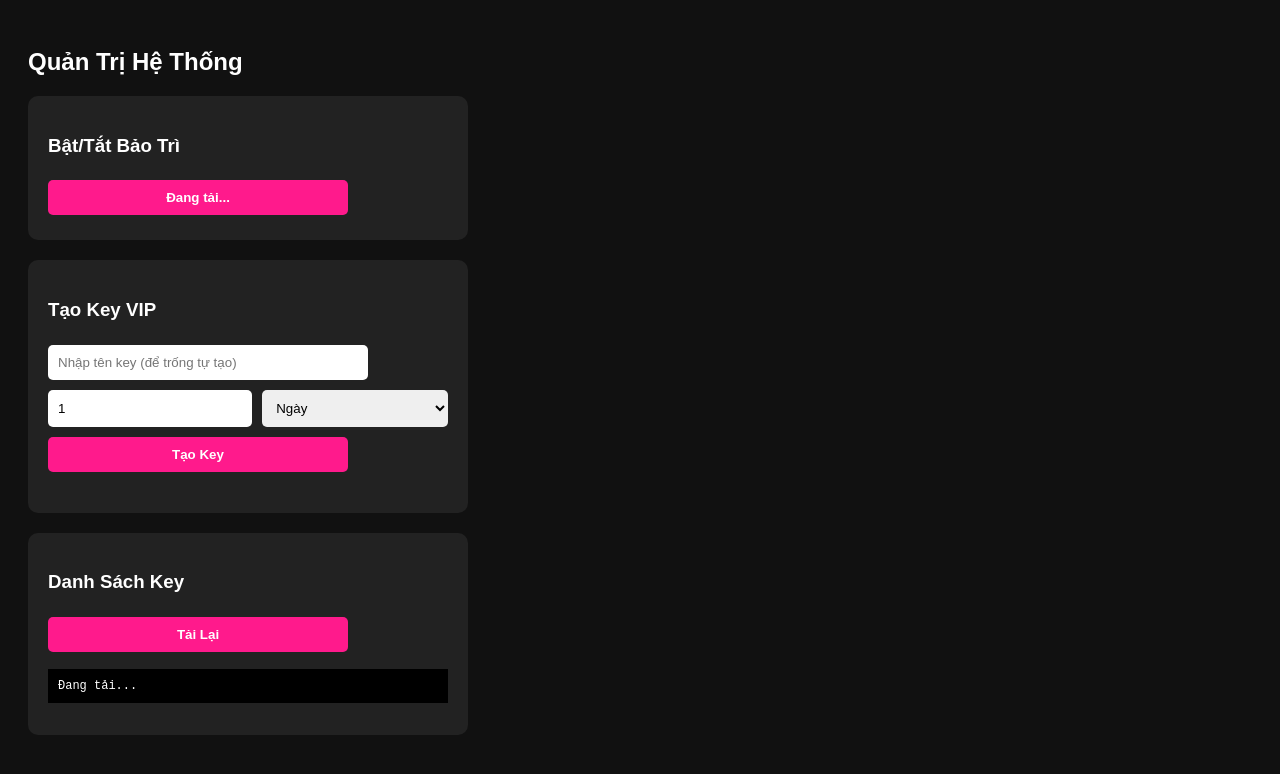
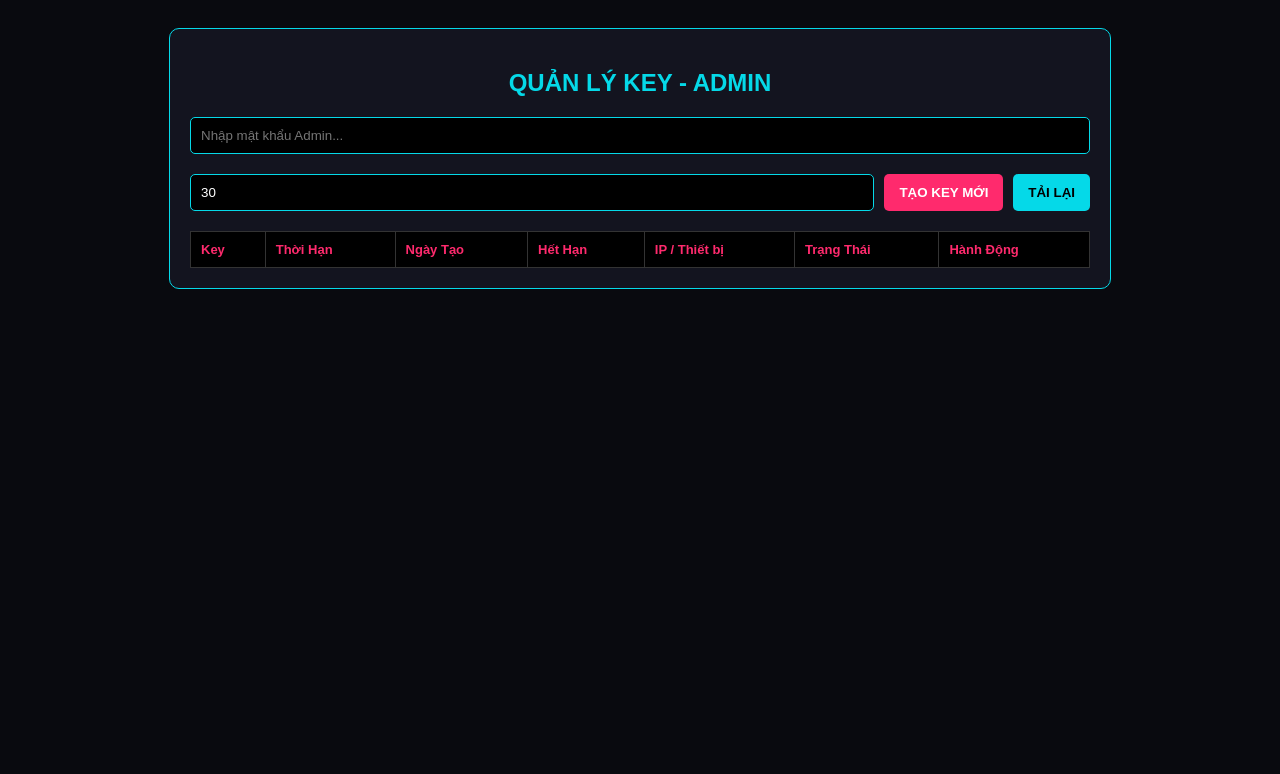
Before and after one commit to mindepzaivip12-bit/Lc79vipadmin, a website: page admin.html in a window 1280 px wide. Drawn offline with Linux system fonts and the light colour scheme; no server answers.

Commit message:
Update admin.html

```diff
--- a/admin.html
+++ b/admin.html
@@ -1,91 +1,128 @@
-<!DOCTYPE html>
+<!doctype html>
 <html lang="vi">
 <head>
 <meta charset="utf-8">
-<title>Admin Panel</title>
+<title>ADMIN - Quản Lý Key</title>
 <style>
-    body { font-family: sans-serif; background: #111; color: #fff; padding: 20px; }
-    input, select, button { padding: 10px; margin: 5px 0; width: 100%; max-width: 300px; border-radius: 5px; border: none; }
-    button { background: #ff1a8c; color: white; cursor: pointer; font-weight: bold; }
-    .box { background: #222; padding: 20px; border-radius: 10px; margin-bottom: 20px; max-width: 400px; }
-    pre { background: #000; padding: 10px; overflow-x: auto; font-size: 12px; }
-    .row { display: flex; gap: 10px; }
+  body { background: #090a0f; color: #fff; font-family: sans-serif; padding: 20px; }
+  .container { max-width: 900px; margin: auto; background: #13141f; padding: 20px; border-radius: 10px; border: 1px solid #05d9e8; }
+  h2 { color: #05d9e8; text-align: center; }
+  .form-group { display: flex; gap: 10px; margin-bottom: 20px; }
+  input { padding: 10px; border-radius: 5px; border: 1px solid #05d9e8; background: #000; color: #fff; outline: none; }
+  button { padding: 10px 15px; background: #ff2a6d; color: #fff; border: none; border-radius: 5px; cursor: pointer; font-weight: bold; }
+  button:hover { opacity: 0.8; }
+  table { width: 100%; border-collapse: collapse; margin-top: 20px; }
+  th, td { padding: 10px; border: 1px solid #333; text-align: left; font-size: 13px; }
+  th { background: #000; color: #ff2a6d; }
+  .status-ok { color: #55ff55; }
+  .status-bad { color: #ff5555; }
 </style>
 </head>
 <body>
-    <h2>Quản Trị Hệ Thống</h2>
+<div class="container">
+  <h2>QUẢN LÝ KEY - ADMIN</h2>
 
-    <div class="box">
-        <h3>Bật/Tắt Bảo Trì</h3>
-        <button onclick="adminAction('toggle_maintenance')" id="btnMaintain">Đang tải...</button>
+  <div class="form-group">
+    <input type="password" id="admin-pass" placeholder="Nhập mật khẩu Admin..." style="flex: 1">
   </div>
 
-    <div class="box">
-        <h3>Tạo Key VIP</h3>
-        <input type="text" id="keyName" placeholder="Nhập tên key (để trống tự tạo)">
-        <div class="row">
-            <input type="number" id="keyAmount" placeholder="Số lượng" value="1" style="width: 50%;">
-            <select id="keyUnit" style="width: 50%;">
-                <option value="days">Ngày</option>
-                <option value="hours">Giờ</option>
-                <option value="minutes">Phút</option>
-            </select>
-        </div>
-        <button onclick="createKey()">Tạo Key</button>
-        <p id="msg" style="color: #22c55e; word-break: break-all;"></p>
+  <div class="form-group">
+    <input type="number" id="key-days" placeholder="Số ngày (9999 = vĩnh viễn)" value="30" style="flex: 1">
+    <button onclick="createKey()">TẠO KEY MỚI</button>
+    <button onclick="loadKeys()" style="background: #05d9e8; color: #000">TẢI LẠI</button>
   </div>
 
-    <div class="box">
-        <h3>Danh Sách Key</h3>
-        <button onclick="loadStatus()">Tải Lại</button>
-        <pre id="keyList">Đang tải...</pre>
+  <table>
+    <thead>
+      <tr>
+        <th>Key</th>
+        <th>Thời Hạn</th>
+        <th>Ngày Tạo</th>
+        <th>Hết Hạn</th>
+        <th>IP / Thiết bị</th>
+        <th>Trạng Thái</th>
+        <th>Hành Động</th>
+      </tr>
+    </thead>
+    <tbody id="table-body">
+      <!-- Data render ở đây -->
+    </tbody>
+  </table>
 </div>
 
 <script>
-    const API_URL = '/api/admin';
-    const PASS = 'admin123'; // Khớp với server.js
+  const API_URL = "https://your-admin-server.onrender.com"; // SỬA LINK NÀY
 
-    async function adminAction(action) {
-        const res = await fetch(API_URL, {
-            method: 'POST', headers: {'Content-Type': 'application/json'},
-            body: JSON.stringify({ password: PASS, action: action })
+  async function loadKeys() {
+    const pass = document.getElementById('admin-pass').value;
+    if(!pass) return alert("Nhập mật khẩu!");
+
+    try {
+      const res = await fetch(`${API_URL}/api/admin/keys`, {
+        headers: { 'Authorization': pass }
       });
-        const data = await res.json();
-        alert(data.msg);
-        loadStatus();
-    }
+      if(res.status === 403) return alert("Sai mật khẩu!");
 
-    async function loadStatus() {
-        const res = await fetch(API_URL, {
-            method: 'POST', headers: {'Content-Type': 'application/json'},
-            body: JSON.stringify({ password: PASS, action: 'get_keys' })
+      const keys = await res.json();
+      const tbody = document.getElementById('table-body');
+      tbody.innerHTML = '';
+
+      keys.forEach(k => {
+        const isExpired = k.expires_at && Date.now() > k.expires_at;
+        const status = !k.activated_at ? '<span style="color:#aaa">Chưa dùng</span>'
+                     : isExpired ? '<span class="status-bad">Hết hạn</span>'
+                     : '<span class="status-ok">Hoạt động</span>';
+
+        const device = k.ip ? `${k.ip}<br><small>${k.device.substring(0, 30)}...</small>` : '---';
+        const expDate = k.expires_at ? new Date(k.expires_at).toLocaleString("vi-VN") : '---';
+
+        tbody.innerHTML += `
+          <tr>
+            <td><b style="color:#05d9e8">${k.key}</b></td>
+            <td>${k.days >= 9999 ? 'Vĩnh viễn' : k.days + ' ngày'}</td>
+            <td>${new Date(k.created_at).toLocaleString("vi-VN")}</td>
+            <td>${expDate}</td>
+            <td>${device}</td>
+            <td>${status}</td>
+            <td><button onclick="deleteKey('${k.key}')" style="background:#ff3333; padding: 5px 10px">Xóa</button></td>
+          </tr>
+        `;
       });
-        const data = await res.json();
-        document.getElementById('btnMaintain').innerText = data.maintenance ? "TẮT BẢO TRÌ (Đang Bật)" : "BẬT BẢO TRÌ (Đang Tắt)";
-
-        let html = "";
-        for (let k in data.keys) {
-            const exp = new Date(data.keys[k].expiresAt).toLocaleString('vi-VN');
-            html += `Key: ${k}\nHạn: ${exp}\nIP: ${data.keys[k].ip || 'Chưa dùng'}\n-------------------\n`;
-        }
-        document.getElementById('keyList').innerText = html || "Chưa có key nào";
+    } catch(e) { alert("Lỗi kết nối Server!"); }
   }
 
   async function createKey() {
-        const key = document.getElementById('keyName').value;
-        const amount = document.getElementById('keyAmount').value;
-        const unit = document.getElementById('keyUnit').value;
+    const pass = document.getElementById('admin-pass').value;
+    const days = parseInt(document.getElementById('key-days').value);
+    if(!pass) return alert("Nhập mật khẩu!");
+    if(isNaN(days)) return alert("Nhập số ngày hợp lệ!");
 
-        const res = await fetch(API_URL, {
-            method: 'POST', headers: {'Content-Type': 'application/json'},
-            body: JSON.stringify({ password: PASS, action: 'create_key', key: key, amount: amount, unit: unit })
+    try {
+      const res = await fetch(`${API_URL}/api/admin/create`, {
+        method: "POST",
+        headers: { "Content-Type": "application/json" },
+        body: JSON.stringify({ password: pass, days: days })
       });
       const data = await res.json();
-        document.getElementById('msg').innerText = data.msg + ": " + (data.key || '');
-        loadStatus();
+      if(data.success) {
+        alert("Tạo thành công!\nKey: " + data.key);
+        loadKeys();
+      } else alert(data.error);
+    } catch(e) { alert("Lỗi kết nối Server!"); }
   }
 
-    loadStatus();
+  async function deleteKey(key) {
+    if(!confirm("Bạn có chắc muốn xóa key này?")) return;
+    const pass = document.getElementById('admin-pass').value;
+    try {
+      const res = await fetch(`${API_URL}/api/admin/delete`, {
+        method: "POST",
+        headers: { "Content-Type": "application/json" },
+        body: JSON.stringify({ password: pass, key: key })
+      });
+      if(res.ok) loadKeys();
+    } catch(e) { alert("Lỗi kết nối Server!"); }
+  }
 </script>
 </body>
 </html>
```
Lines whose indentation alone changed are shown as unchanged.
